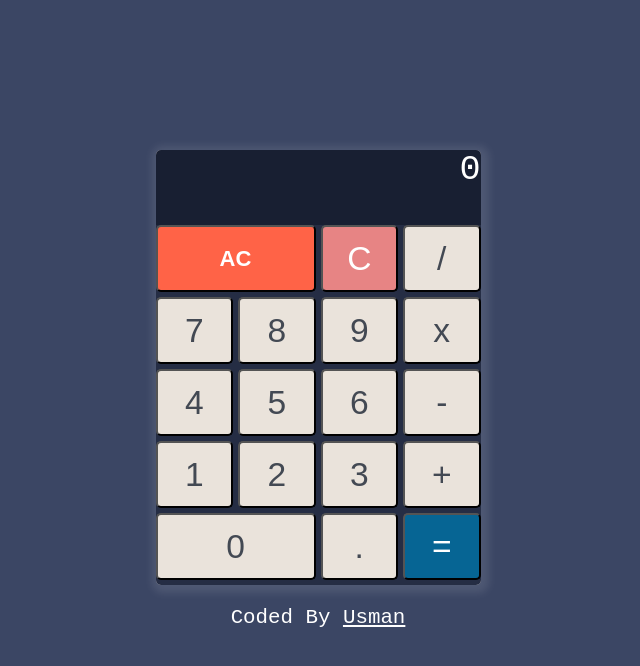
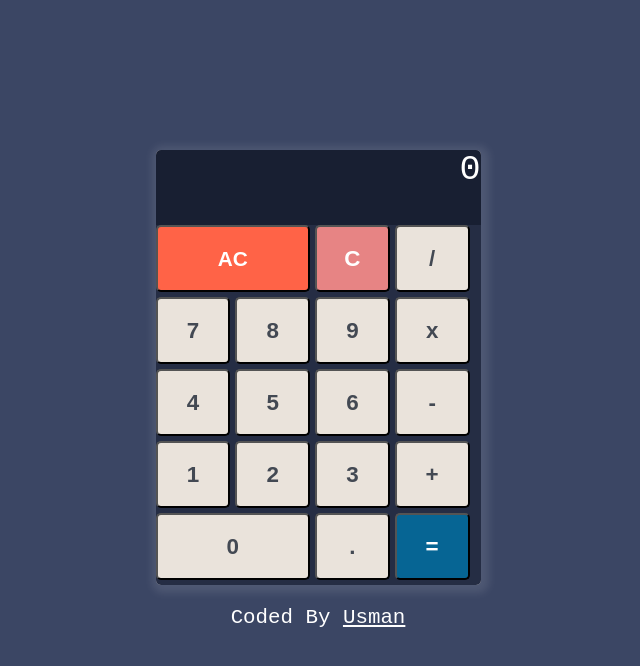
Before and after one commit to usmanLog/Calculator, a React (Create React App) app: page / in a window 1280 px wide. Shown: the top 666 px of the page, without its empty margins (322-962 px from the left). Built offline with nearby package versions, Linux system fonts and the light colour scheme.

Commit message:
fix grid

```diff
--- a/src/index.css
+++ b/src/index.css
@@ -22,7 +22,7 @@ code {
 
 .wrapper {
   height: 435px;
-  width: 325px;
+  width: 80%;
   background-color: rgb(207, 204, 204);
   box-shadow: 2px 2px 8px 6px rgba(255, 255, 255, 0.1);
   border-radius: 5px;
@@ -57,7 +57,7 @@ code {
   width: 100%;
   height: 360px;
   background-color: #252d44;
-  grid-template-columns: repeat(4, 1fr);
+  grid-template-columns: repeat(4, 23%);
   grid-template-rows: repeat(5, 67px);
   grid-template-areas:
     "ac ac del d"
@@ -71,7 +71,7 @@ code {
   grid-area: ac;
   background-color: tomato;
   color: white;
-  font-size: 22px;
+  font-size: 1.3rem;
   font-weight: 800;
 }
 
@@ -148,9 +148,9 @@ code {
 }
 
 button {
-  font-size: 2.1rem;
+  font-size: 1.4rem;
   border-radius: 5px;
-  font-weight: 500;
+  font-weight: 800;
   background-color: #eae3db;
   color: #434953;
 }
@@ -168,8 +168,8 @@ a {
   color: white;
 }
 
-@media only screen and (max-width: 420px) {
+@media only screen and (min-width: 450px) {
   .wrapper {
-    width: 80%;
+    width: 325px;
   }
 }
```
